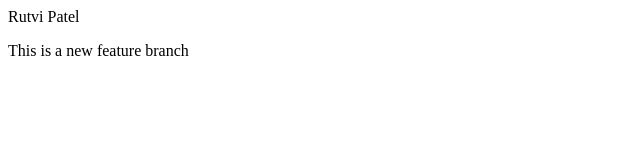
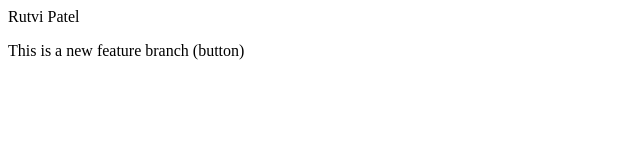
Before and after one commit to rutvi2804/LocalRepo, a plain HTML site: page index.html in a window 1280 px wide. Shown: the full height of the page, 0-640 px from the left. Drawn offline with Linux system fonts and the light colour scheme.

```diff
--- a/index.html
+++ b/index.html
@@ -1,2 +1,2 @@
 <p> Rutvi Patel</p>
-<p> This is a new feature branch</p>
+<p> This is a new feature branch (button)</p>
```
